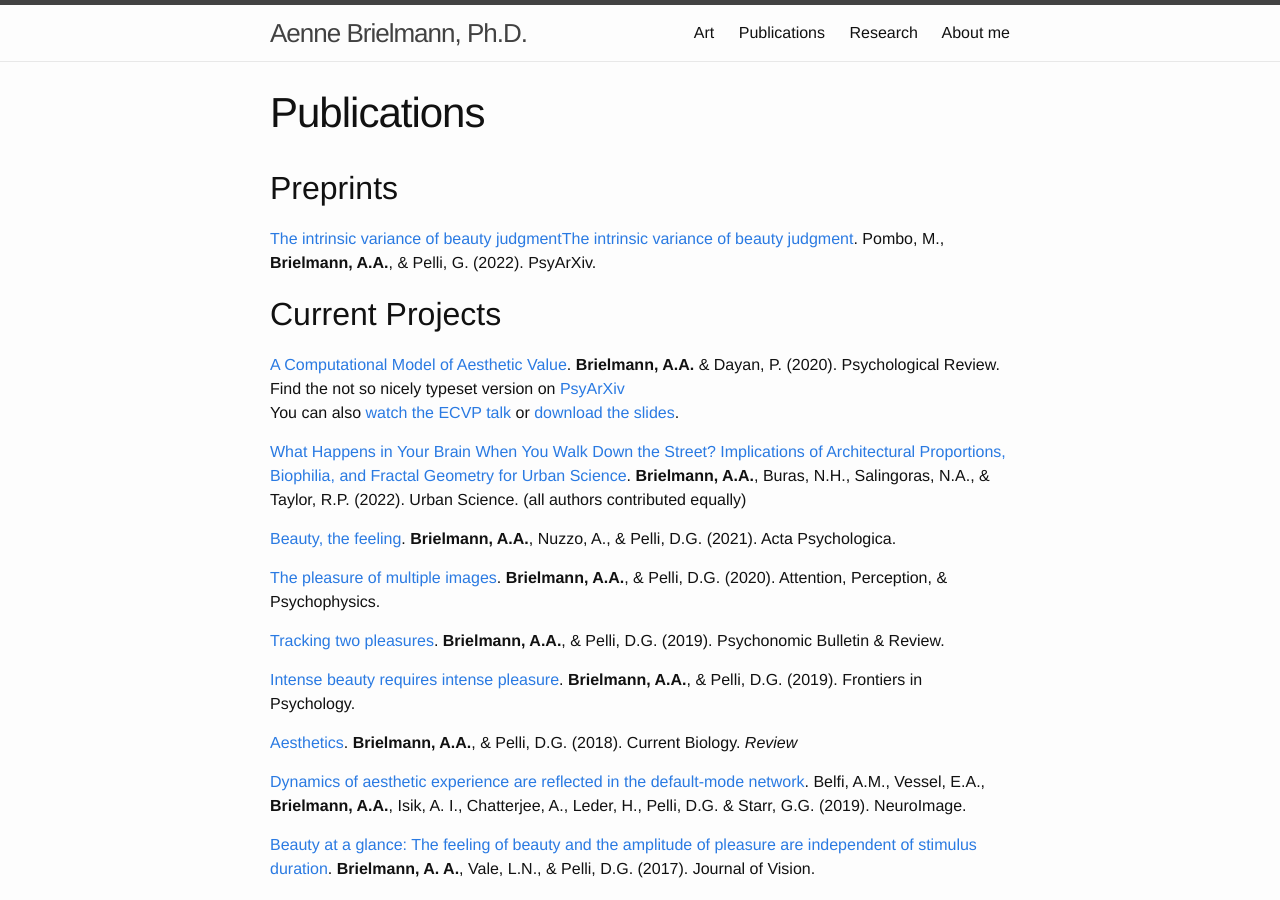
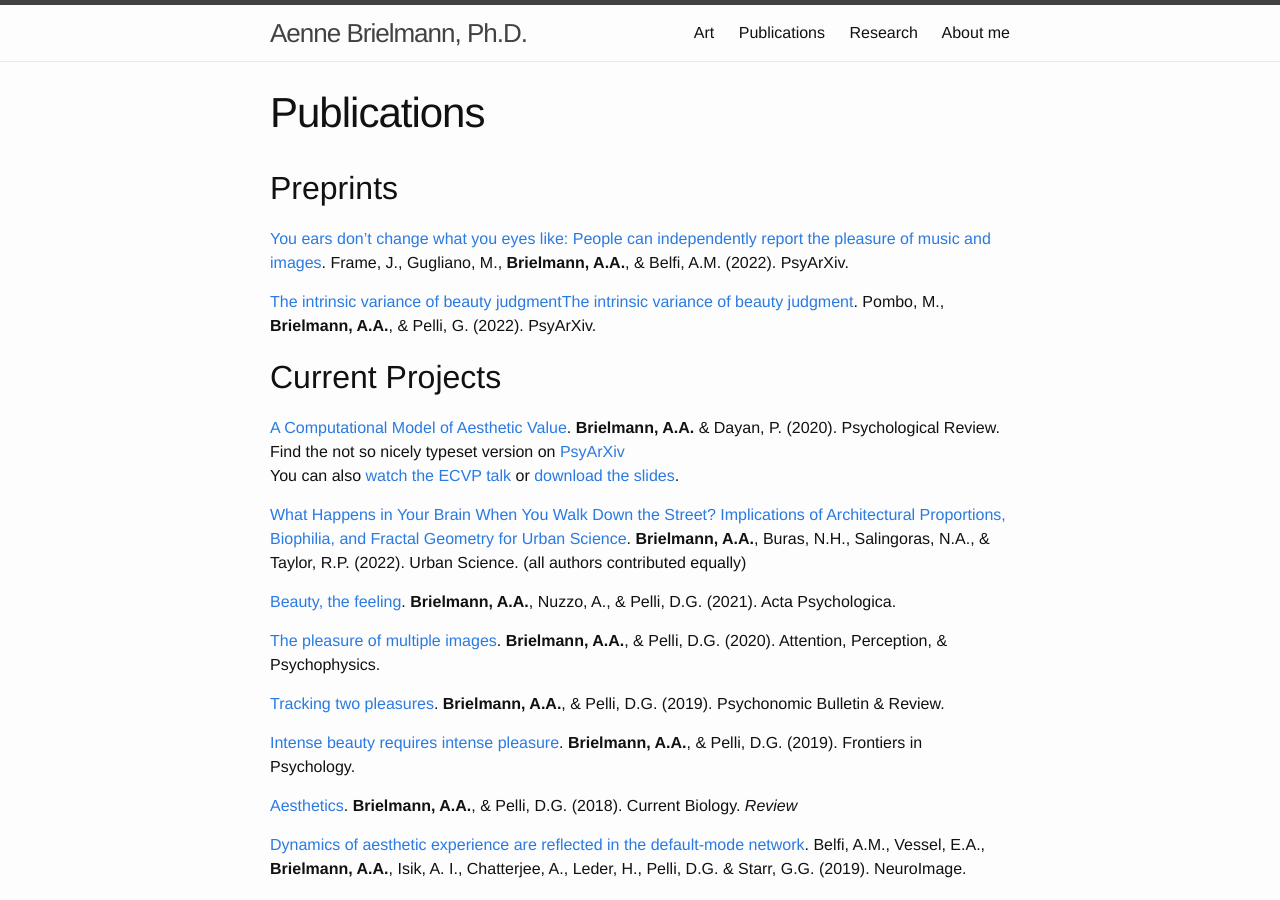
Before and after one commit to aenneb/aenneb.github.io, a Jekyll site: the page built from publications.md, in a window 1280 px wide and 900 px high. Built offline with Jekyll 4.4.1, drawn with Linux system fonts in a browser that asks for light colours.

Commit message:
add latest preprint

```diff
--- a/publications.md
+++ b/publications.md
@@ -5,6 +5,7 @@ permalink: /publications/
 ---
 
 ## Preprints
+[You ears don't change what you eyes like: People can independently report the pleasure of music and images](https://psyarxiv.com/keud2/). Frame, J., Gugliano, M., **Brielmann, A.A.**, & Belfi, A.M. (2022). PsyArXiv.
 
 [The intrinsic variance of beauty judgmentThe intrinsic variance of beauty judgment](https://psyarxiv.com/jm83e/). Pombo, M., **Brielmann, A.A.**, & Pelli, G. (2022). PsyArXiv.
 
```
